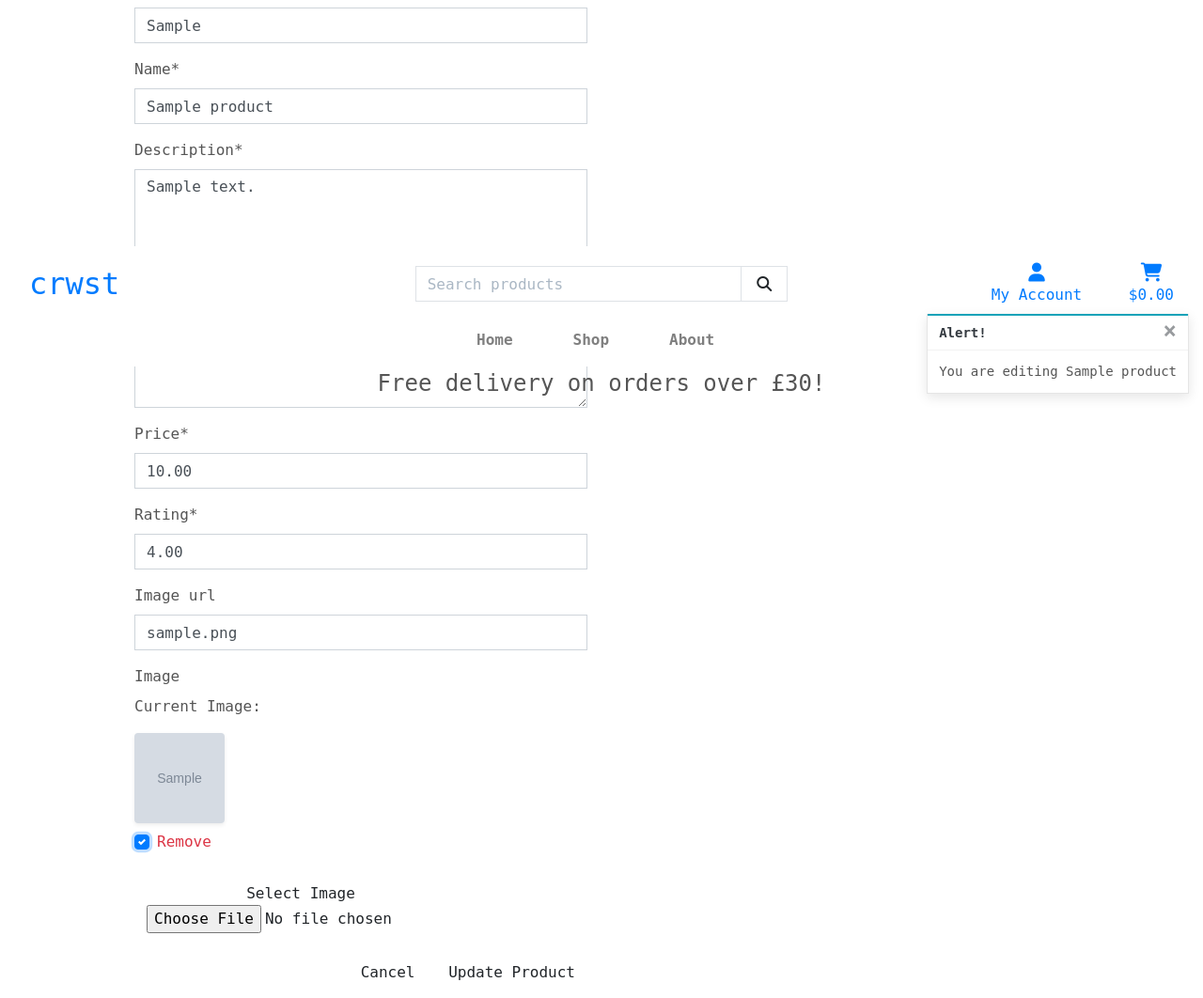
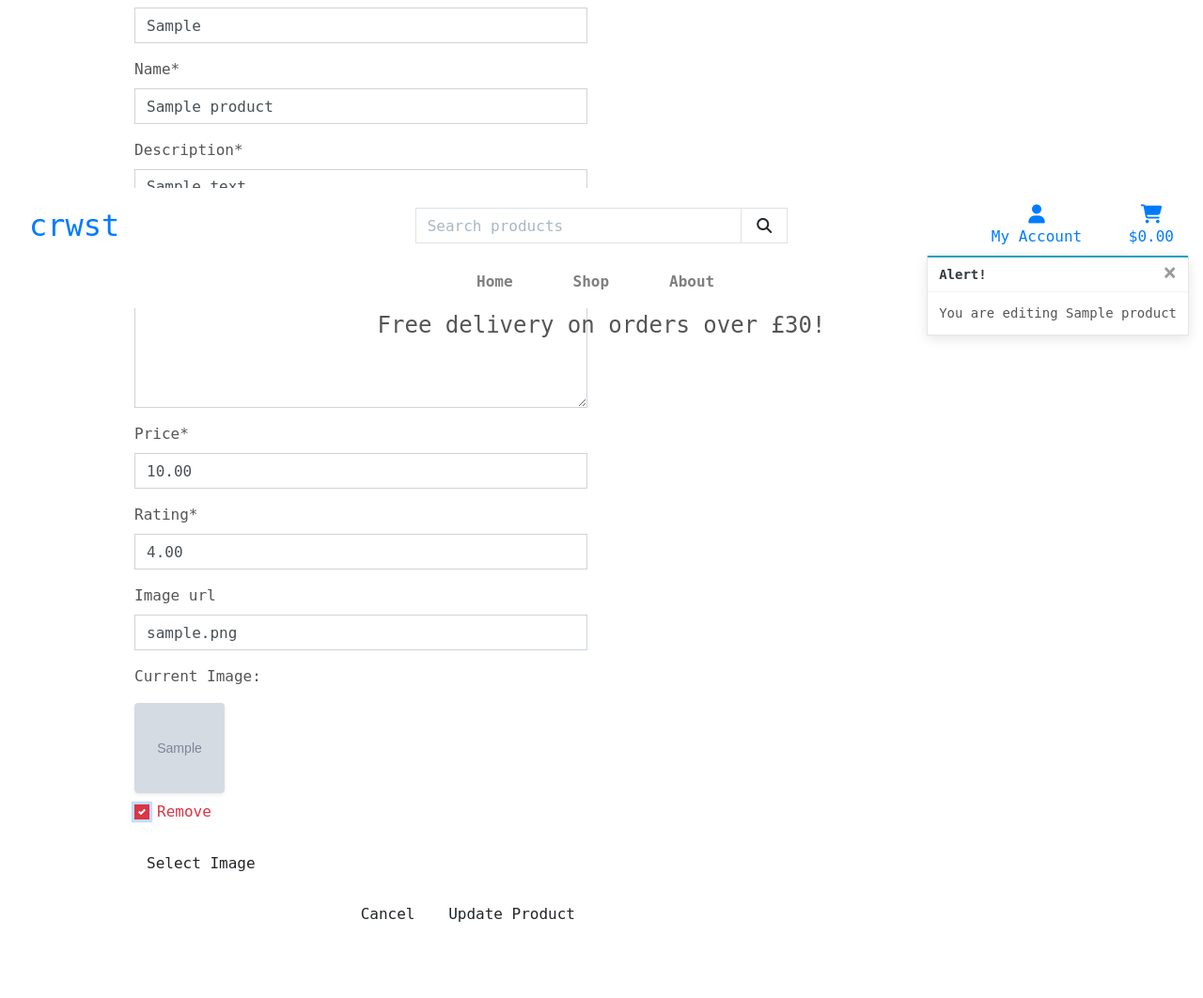
Before and after one commit to Code-Institute-Submissions/crwst, a Django app: page /products/edit/1/ in a window 1280 px wide, after a click on "Remove". Shown: the part 426-1488 px from the top of the page at 94% size. After the commit the page ends 1407 px from the top, so only its background shows below. Run offline with Django 3.2, Linux system fonts and the light colour scheme; a user stored in the database is signed in; tables that the repository leaves empty hold one stand-in row (values such as "Sample post"); grey boxes marked "Sample" are stand-in pictures; some libraries are stand-ins or nearby versions.

Commit message:
Finalise image field in the product admin

```diff
--- a/products/templates/products/edit_product.html
+++ b/products/templates/products/edit_product.html
@@ -27,7 +27,13 @@
                 <form action="{% url 'edit_product' product.id %}" method="POST" class="form mb-2"
                     enctype="multipart/form-data">
                     {% csrf_token %}
-                    {{ form | crispy }}
+                    {% for field in form %}
+                        {% if field.name != 'image' %}
+                            {{ field | as_crispy_field }}
+                        {% else %}
+                            {{ field }}
+                        {% endif %}
+                    {% endfor %}
                     <div class="text-right">
                         <a href="{% url 'products' %}" class="btn rounded-0">Cancel</a>
                         <button class="rounded-0 btn" type="submit">Update Product</button>
@@ -37,3 +43,13 @@
         </div>
     </div>
 {% endblock %}
+
+{% block postloadjs %}
+    {{ block.super }}
+    <script type="text/javascript">
+        $('#new-image').change(function() {
+            var file = $('#new-image')[0].files[0];
+            $('#filename').text(`Image will be set to: ${file.name}`);
+        });
+    </script>
+{% endblock %}
--- a/static/css/base.css
+++ b/static/css/base.css
@@ -147,6 +147,33 @@ input[name='q']::placeholder {
 }
 
 
+/* ..............................Product Admin product form */
+
+.btn-file {
+    position: relative;
+    overflow: hidden;
+}
+
+.btn-file input[type="file"] {
+    position: absolute;
+    top: 0;
+    right: 0;
+    min-width: 100%;
+    min-height: 100%;
+    opacity: 0;
+    cursor: pointer;
+}
+
+.custom-checkbox .custom-control-label::before {
+    border-radius: 0;
+    border-color: #dc3545;
+}
+
+.custom-checkbox .custom-control-input:checked~.custom-control-label::before {
+    background-color: #dc3545;
+    border-color: #dc3545;
+    border-radius: 0;
+}
 
 
 /*............................ Media Queries */
```
Also changed, not shown: products/templates/products/add_product.html (+17 -1 lines), media/noimage.png (added).
